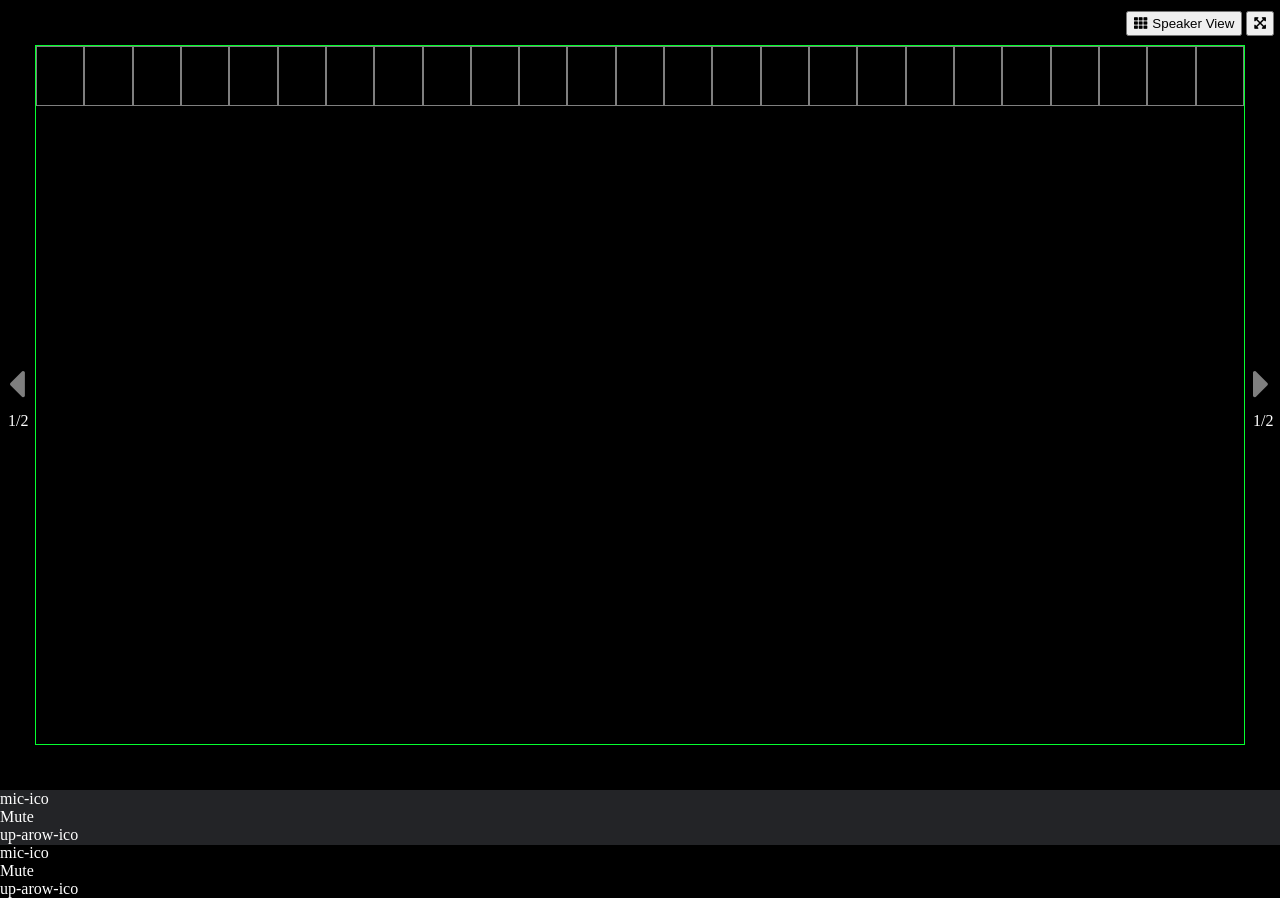
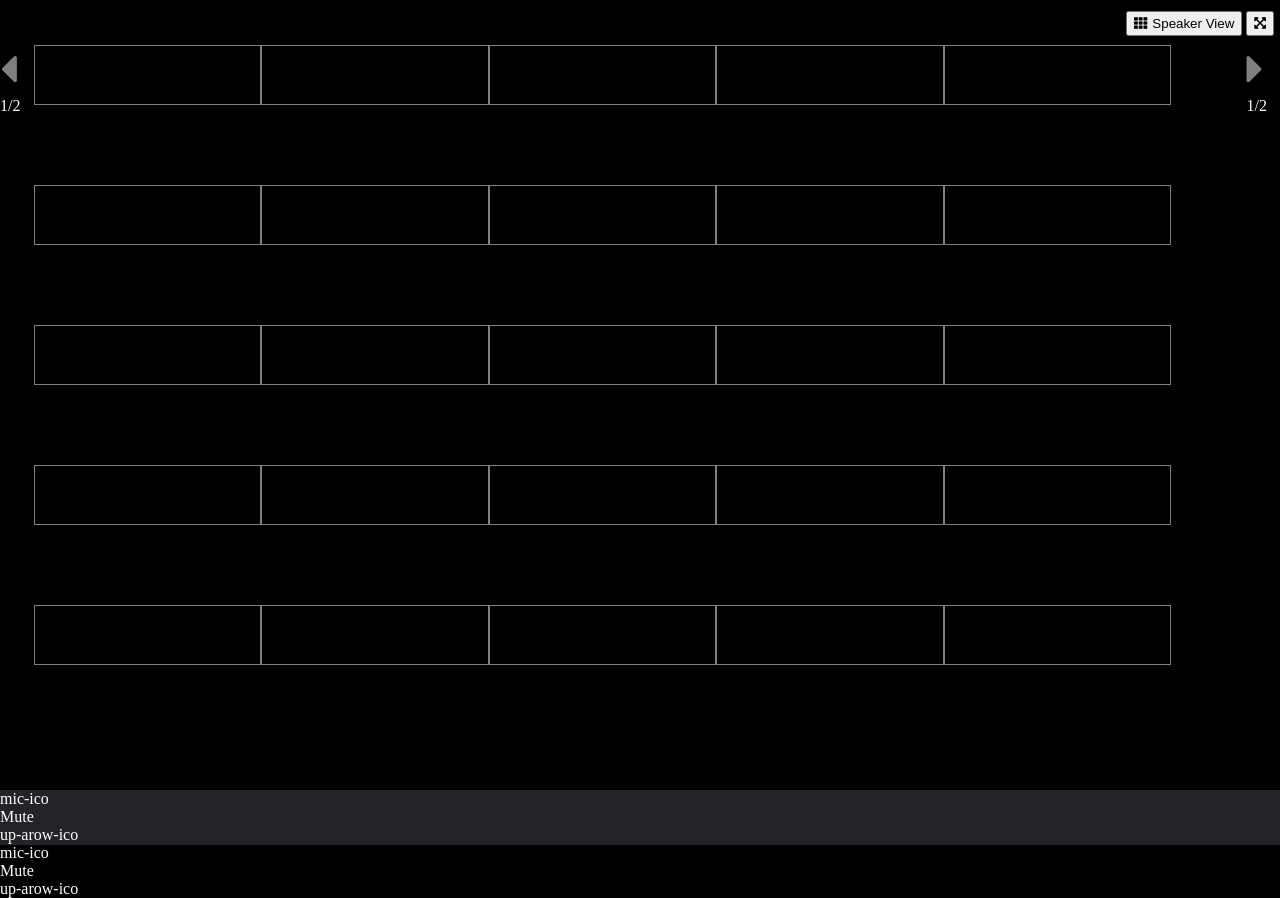
Before and after one commit to Mega-117/html-css-zoom, a plain HTML site: page index.html in a window 1280 px wide. Drawn offline with Linux system fonts and the light colour scheme.

Commit message:
blocco centrale

```diff
--- a/css/style.css
+++ b/css/style.css
@@ -19,6 +19,7 @@ body{
 .bg-grey{
     background-color: #232427;
 }
+
 
 
 
@@ -46,15 +47,13 @@ body{
 
 .main-conteiner{
     height: calc(100vh - 100px);
+    margin-bottom: 45px;
     display: flex;
-    flex-direction: row;
-    margin-bottom: 45px;
+
 }
 
 .page-index{
     width: 35px;
-    padding:8px;
-    align-self: center;
 
 }
 
@@ -65,18 +64,19 @@ body{
 
 
 .zoom-users{
-    width: calc(100% - 70px);
-    border: 1px solid rgb(5, 255, 47);
     display: flex;
-    flex-direction: row;
+    flex-wrap: wrap;
+    width: calc(100% - 15px);
+    height: 100%;
 }
 
+
+
 .user{
+    width: calc(100% / 5 - 15px);
     border: 1px solid #7f7f7f;
     height: 60px;
-    width: calc(100% / 5 - 70px);
 }
-
 
 /*********************************
             footer
```
